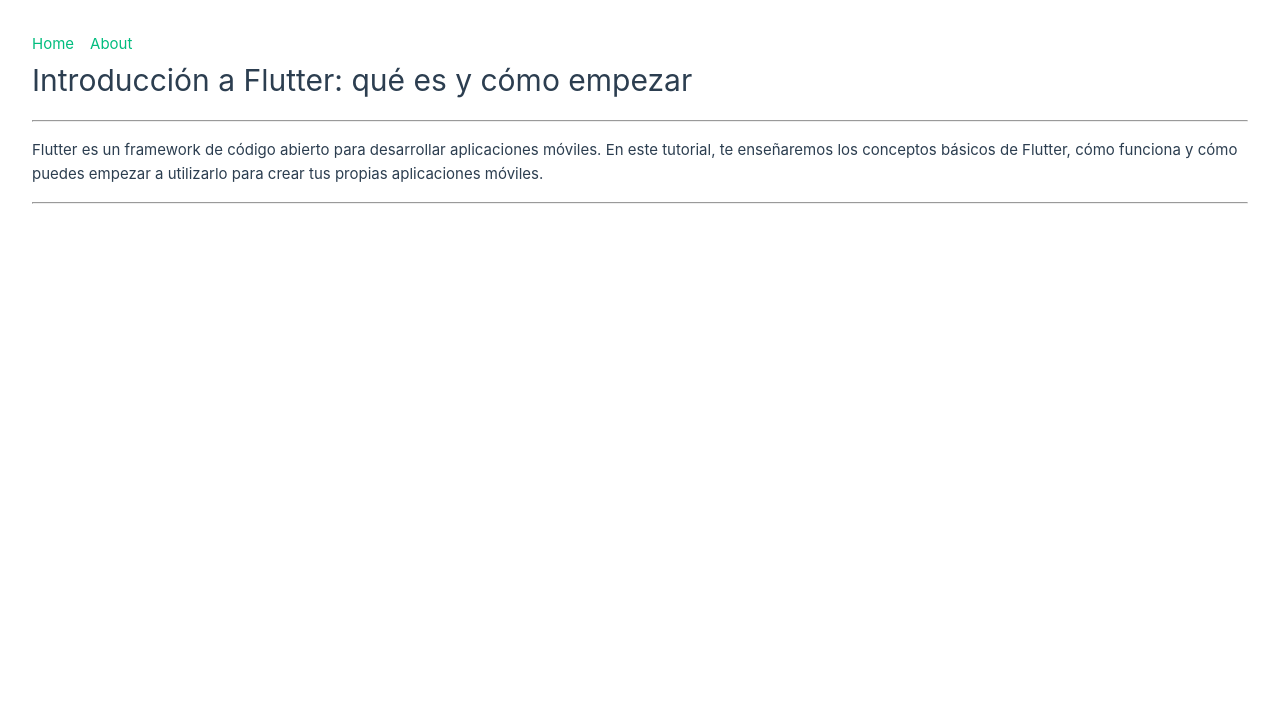
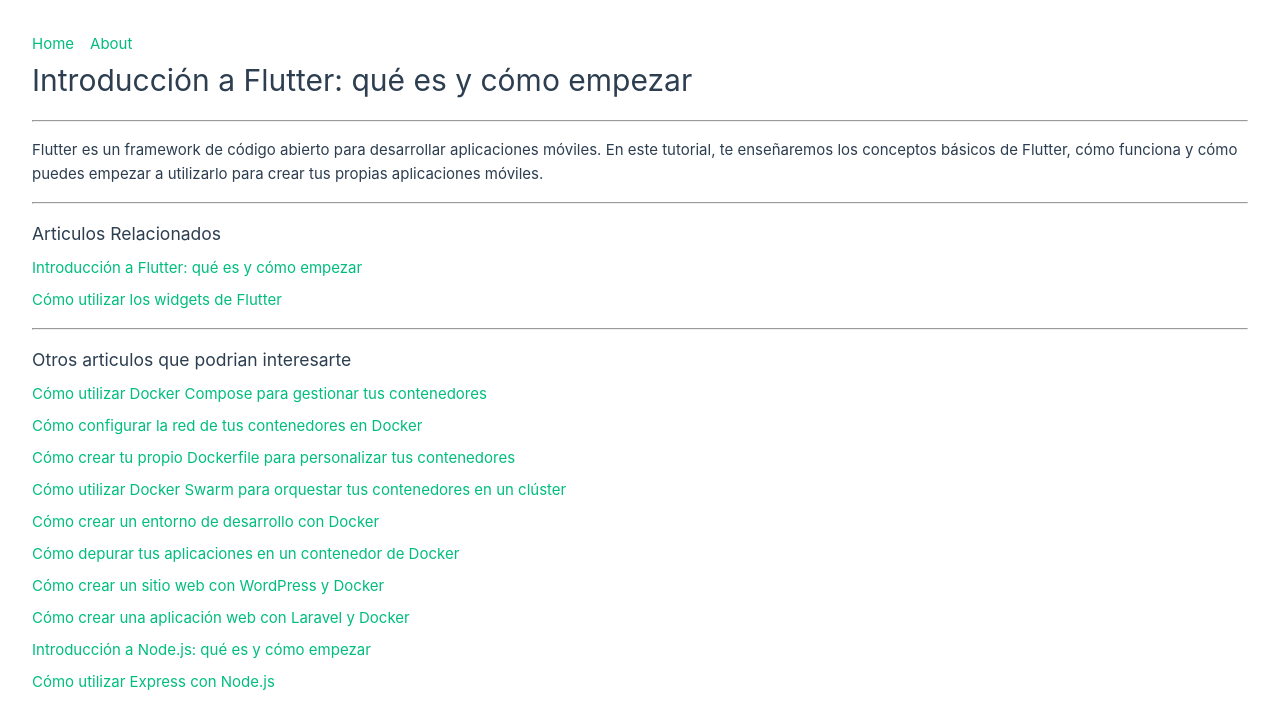
Before and after one commit to pabcrudel/pinia-json-dynamic-blog, a Vue app: page /introduccion-flutter in a window 1280 px wide. Shown: the top 728 px of the page. Built offline with nearby package versions, Linux system fonts and the light colour scheme.

Commit message:
Add LinkedPostList component

```diff
--- a/src/views/Post.vue
+++ b/src/views/Post.vue
@@ -3,12 +3,17 @@
     <hr>
     <p v-html="post.content" />
     <hr>
+    <LinkedPostList :title="'Articulos Relacionados'" :posts="blogStore.getPostsByCategories(post.categories)"/>
+    <hr>
+    <LinkedPostList :title="'Otros articulos que podrian interesarte'" :posts="blogStore.getPostsByCategories(post.categories, false)"/>
 </template>
 
 <script setup>
 import { useRoute } from 'vue-router';
 import { useBlogStore } from '../stores/blog';
 
+import LinkedPostList from '../components/LinkedPostList .vue';
+
 const route = useRoute();
 
 const blogStore = useBlogStore();
```
